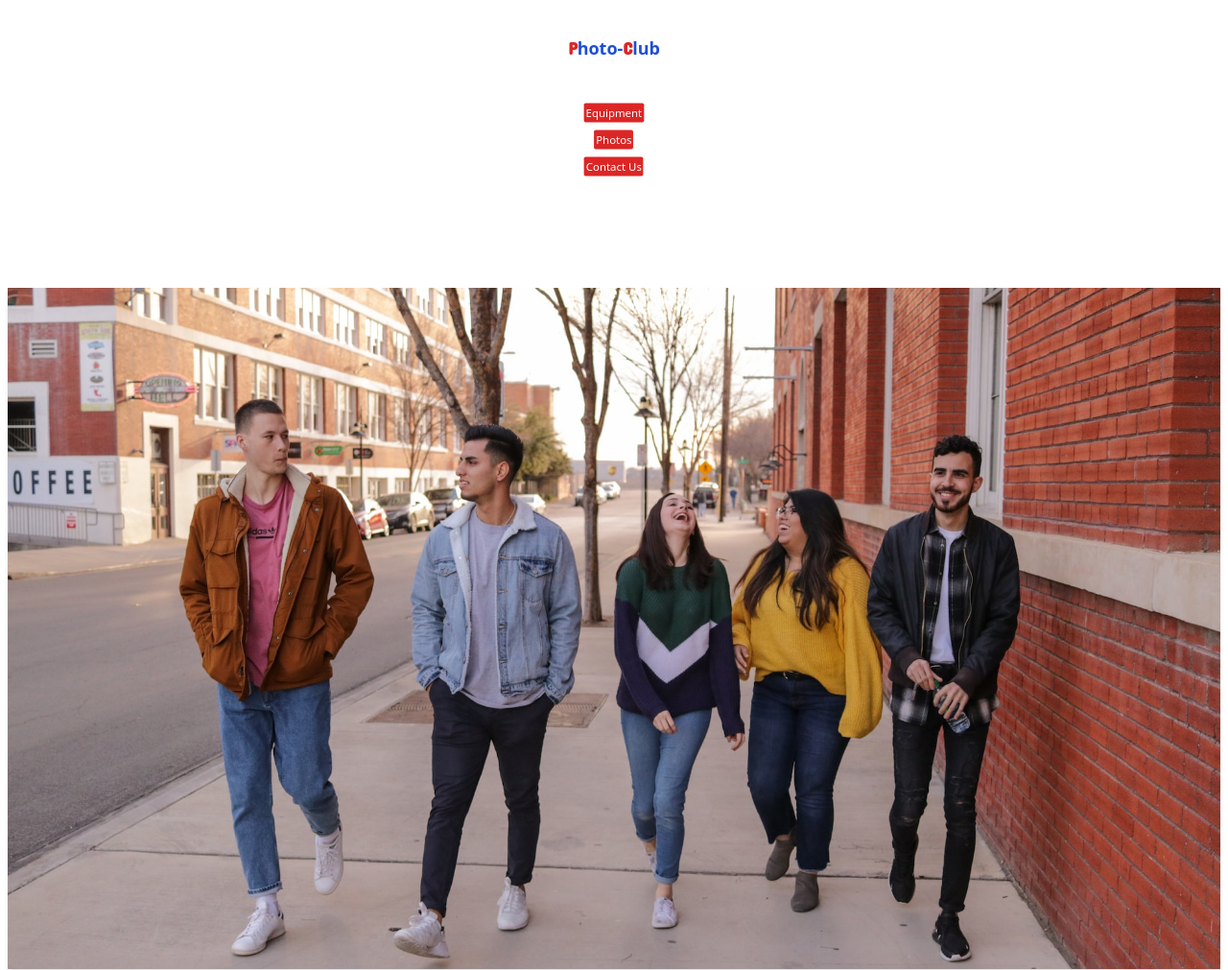
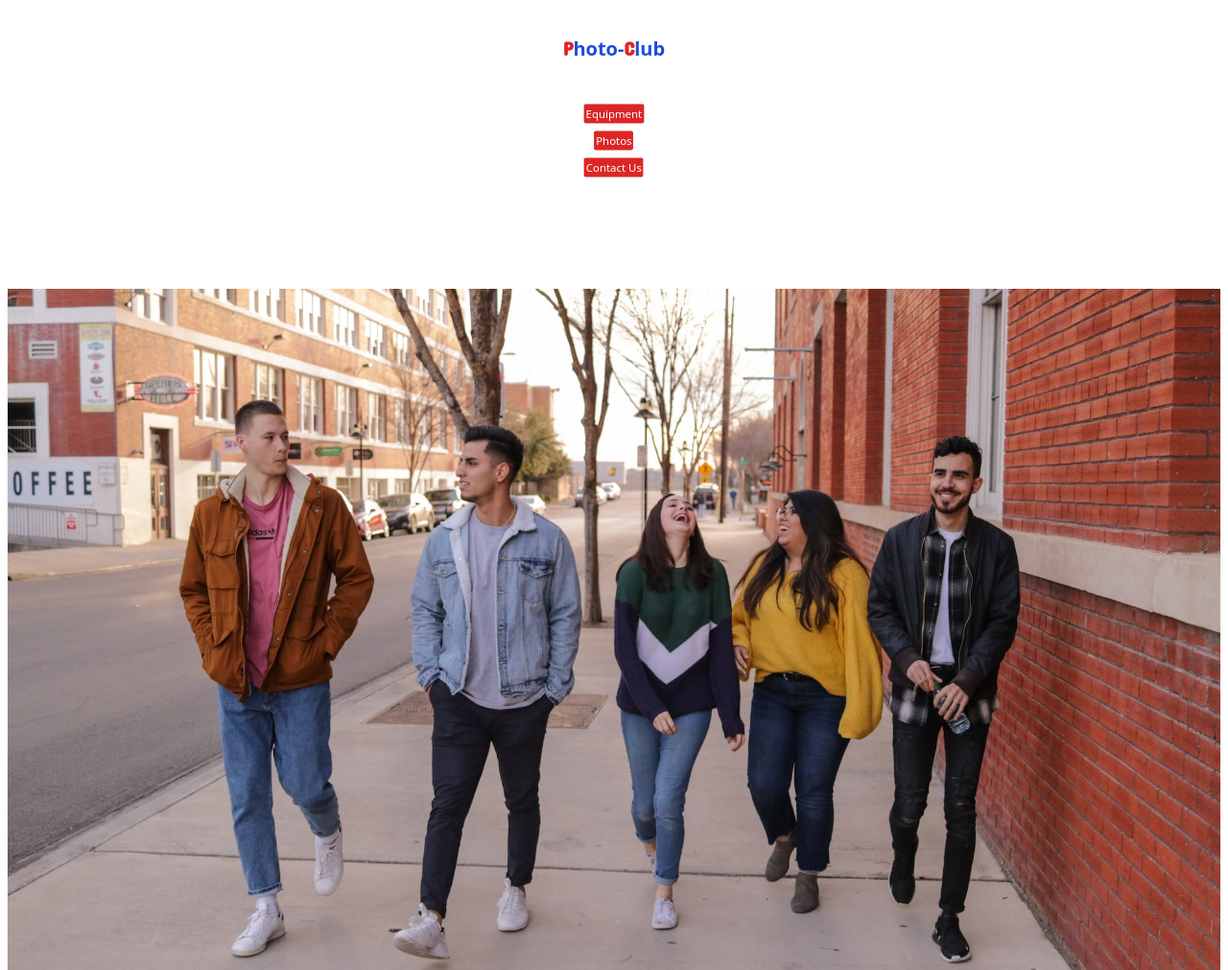
Before and after one commit to hadi-mollataheri/Rebuild-responsive-photo-club-tailwind, a website: page index.html in a window 1280 px wide. Shown: the top 1011 px of the page at 96% size. Drawn offline with Linux system fonts and the light colour scheme.

Commit message:
change font size of logo to xl

```diff
--- a/index.html
+++ b/index.html
@@ -17,8 +17,8 @@
 
   <body>
     <header class="flex flex-col items-center text-center mb-28">
-      <p class="my-5 py-4">
-        <a href="#" class="text-blue-700 font-bold text-lg"
+      <p class="my-5 py-4 font-bold text-xl">
+        <a href="#" class="text-blue-700"
           ><span class="text-red-600 font-['Concert_One']">P</span>hoto-<span
             class="text-red-600 font-['Concert_One']"
             >C</span
```
Also changed, not shown: dist/style.css.
